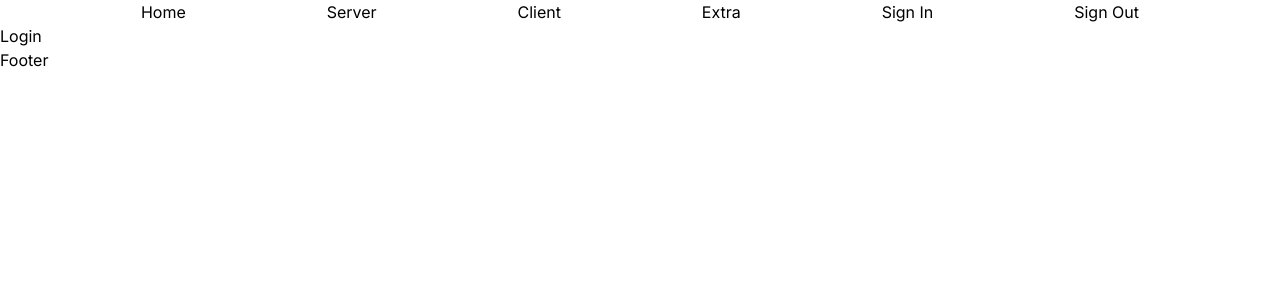
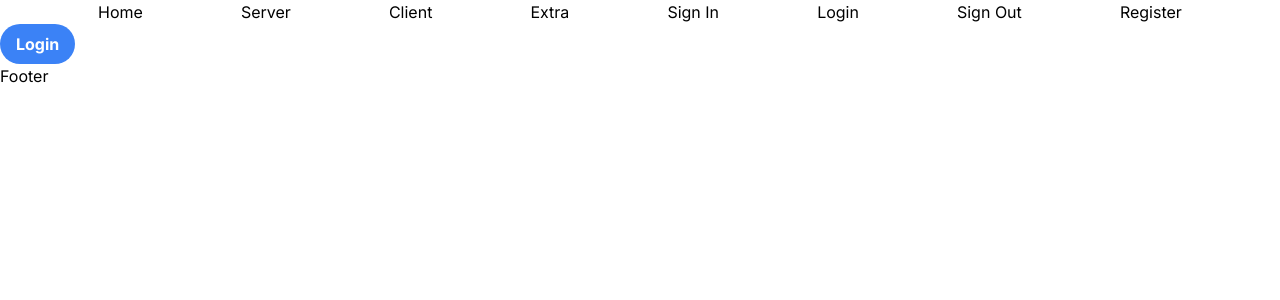
Before and after one commit to webkawsar/lms-next-app, a Next.js app: page /login in a window 1280 px wide. Shown: the top 300 px of the page. Built offline with nearby package versions, Linux system fonts and the light colour scheme.

Commit message:
fix authorize api req problem

```diff
--- a/src/app/(auth)/login/page.js
+++ b/src/app/(auth)/login/page.js
@@ -1,7 +1,45 @@
+"use client"
+
+import { signIn } from "next-auth/react";
+import { toast } from "react-toastify";
 
 const Login = () => {
+
+
+  const handleSubmit = async (e) => {
+    e.preventDefault();
+
+    try {
+
+      const result = await signIn('credentials', {
+        redirect: false,
+        identifier: 'web.kawsarahmed@gmail.com',
+        password: 'abc123',
+      });
+
+      console.log(result, 'result');
+
+      if(result.ok) {
+
+        // show success message
+        toast.success("Login success!");
+      } else {
+
+        // show error message
+        toast.error("Invalid email or password!");
+      }
+
+    } catch (error) {
+
+      // show error message
+      toast.error(error?.response?.data?.error?.message ?? 'Something went wrong!');
+    }
+  }
+
+
+
   return (
-    <div>Login</div>
+    <button onClick={handleSubmit} className="bg-blue-500 hover:bg-blue-700 text-white font-bold py-2 px-4 rounded-full">Login</button>
   )
 }
 
--- a/src/app/(auth)/register/page.js
+++ b/src/app/(auth)/register/page.js
@@ -3,7 +3,8 @@
 import axios from "axios";
 import { toast } from "react-toastify";
 
-const strapi = process.env.NEXT_PUBLIC_STRAPI_SERVER_URL;
+
+
 
 
 const Register = () => {
@@ -12,8 +13,8 @@ const Register = () => {
     try {
 
       const result = await axios.post(`${process.env.NEXT_PUBLIC_STRAPI_SERVER_URL}/api/auth/local/register`, {
-        username: 'webkawsar',
-        email: 'web.kawsarahmed@gmail.com',
+        username: 'webkawsar123',
+        email: 'web.kawsarahmed123@gmail.com',
         password: 'abc123',
       })
 
@@ -22,9 +23,10 @@ const Register = () => {
       // show success message
       toast.success("Registration successful!");
 
+    } catch (error) {
 
-    } catch (error) {
-      console.log(error?.response?.data?.error?.message, 'error')
+      console.log(error?.response?.data?.error, 'error')
+
       // show error message
       toast.error(error?.response?.data?.error?.message ?? 'Something went wrong!');
     }
--- a/src/app/api/auth/[...nextauth]/options.js
+++ b/src/app/api/auth/[...nextauth]/options.js
@@ -1,6 +1,8 @@
 import axios from "axios";
 import CredentialsProvider from "next-auth/providers/credentials";
 import GithubProvider from "next-auth/providers/github";
+
+const SERVER_API_URL = process.env.NEXT_PUBLIC_STRAPI_SERVER_URL || 'http://127.0.0.1:1337'
 
 export const authOptions = {
     // Configure one or more authentication providers
@@ -21,24 +23,21 @@ export const authOptions = {
         },
         async authorize(credentials) {
 
-          console.log(credentials, 'credentials')
+          // database query for checking strapi user exists or not
+          try {
 
-          // database query
-          const user = await axios.post(`${process.env.STRAPI_SERVER_URL}/api/auth/local`, {
-            identifier: credentials.identifier,
-            password: credentials.password
-          })
-          console.log(user, 'user')
+            const { data } = await axios.post(`${SERVER_API_URL}/api/auth/local`, {
+              identifier: credentials.identifier,
+              password: credentials.password
+            })
 
+            // console.log(data, 'data')
+            return data;
 
+          } catch (error) {
 
-          // const user = {id: 101, name: 'kawsar', password: '123', role: 'user'};
-          // if(credentials?.username === user.name && credentials?.password === user.password) {
-          //   return user;
-          // } else {
-          //   return null;
-          // }
-
+            return null;
+          }
 
         }
       }),
--- a/src/app/components/Navbar/Navbar.js
+++ b/src/app/components/Navbar/Navbar.js
@@ -20,7 +20,9 @@ const Navbar = async () => {
           <li><Link href="/client">Client</Link></li>
           <li><Link href="/extra">Extra</Link></li>
           <li><Link href="/api/auth/signin">Sign In</Link></li>
+          <li><Link href="/login">Login</Link></li>
           <li><Link href="/api/auth/signout">Sign Out</Link></li>
+          <li><Link href="/register">Register</Link></li>
         </ul>
       </nav>
     </div>
```
Also changed, not shown: src/lib/signIn.js (added, +18 -0 lines), 1 other file (tests, documents, lock files or other folders).
